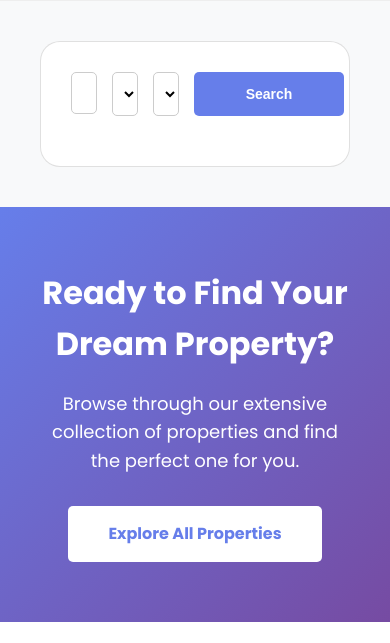
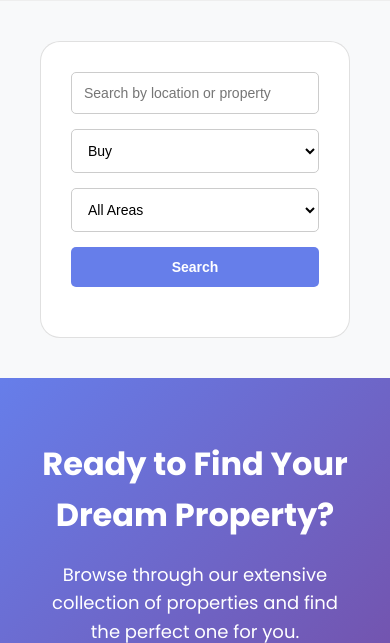
Before and after one commit to RahullK/Velloura_Estate, a Django app: page / in a window 390 px wide. Shown: the part 1473-2116 px from the top of the page. Run offline with Django 5.2, Linux system fonts and the light colour scheme; data that the repository does not hold is empty.

Commit message:
Update home.html

```diff
--- a/real_estate/templates/real_estate_startup/home.html
+++ b/real_estate/templates/real_estate_startup/home.html
@@ -68,11 +68,20 @@
 .hero-slider .slider-caption {
     display: none;
 }
+.home-search-grid {
+    display: grid;
+    grid-template-columns: repeat(3, minmax(0, 1fr)) 150px;
+    gap: 15px;
+    margin-bottom: 20px;
+}
 @media (max-width: 768px) {
     .hero-slider .slider-nav {
         width: 38px;
         height: 38px;
         font-size: 1.2rem;
+    }
+    .home-search-grid {
+        grid-template-columns: 1fr;
     }
 }
 </style>
@@ -120,7 +129,7 @@
     <div class="container">
         <!-- Main Search Form -->
         <form method="GET" action="{% url 'property_list' %}" style="background: rgba(255,255,255,0.95); border: 1px solid rgba(204,204,204,0.6); padding: 30px; border-radius: 20px; max-width: 1200px; margin: 0 auto;">
-            <div style="display: grid; grid-template-columns: 1fr 1fr 1fr 150px; gap: 15px; margin-bottom: 20px;">
+            <div class="home-search-grid">
                 <div>
                     <input type="text" name="q" placeholder="Search by location or property" style="width: 100%; padding: 12px; border: 1px solid #ccc; border-radius: 5px; font-size: 14px; background: white;">
                 </div>
```
